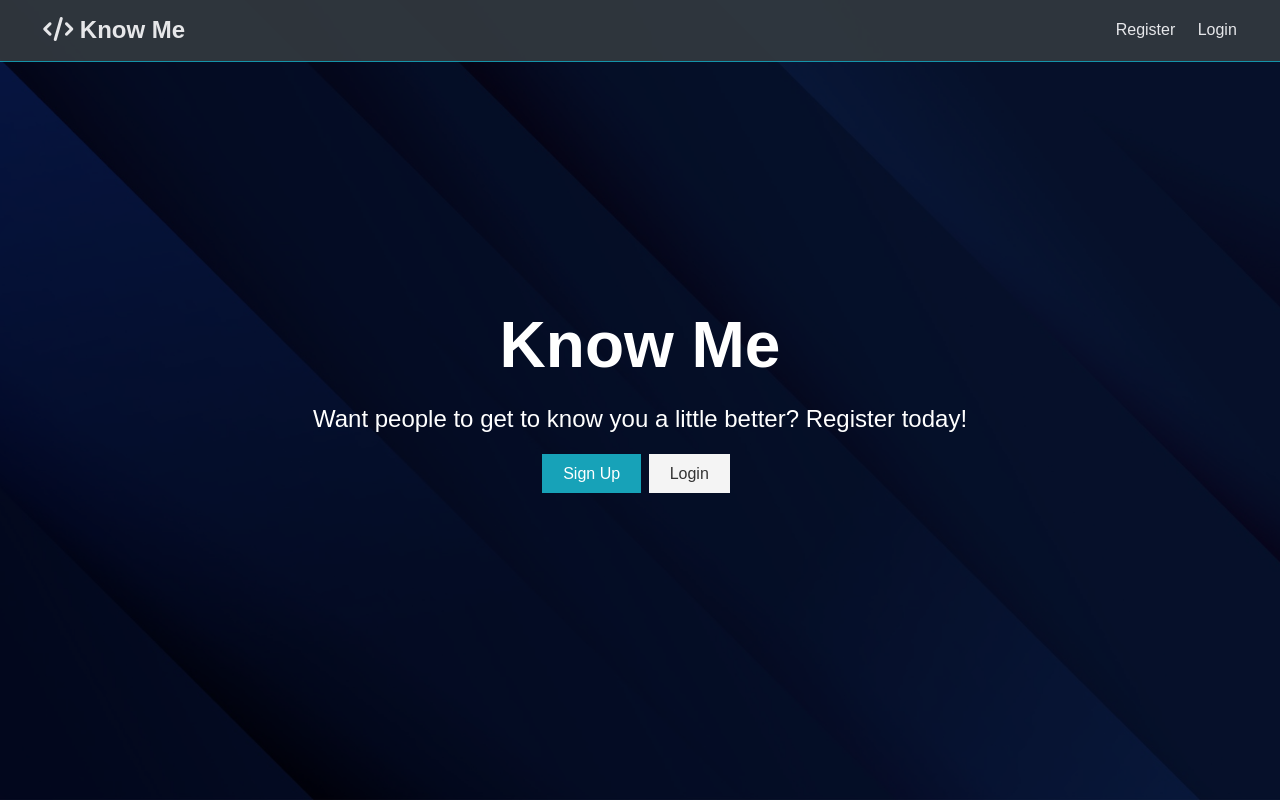
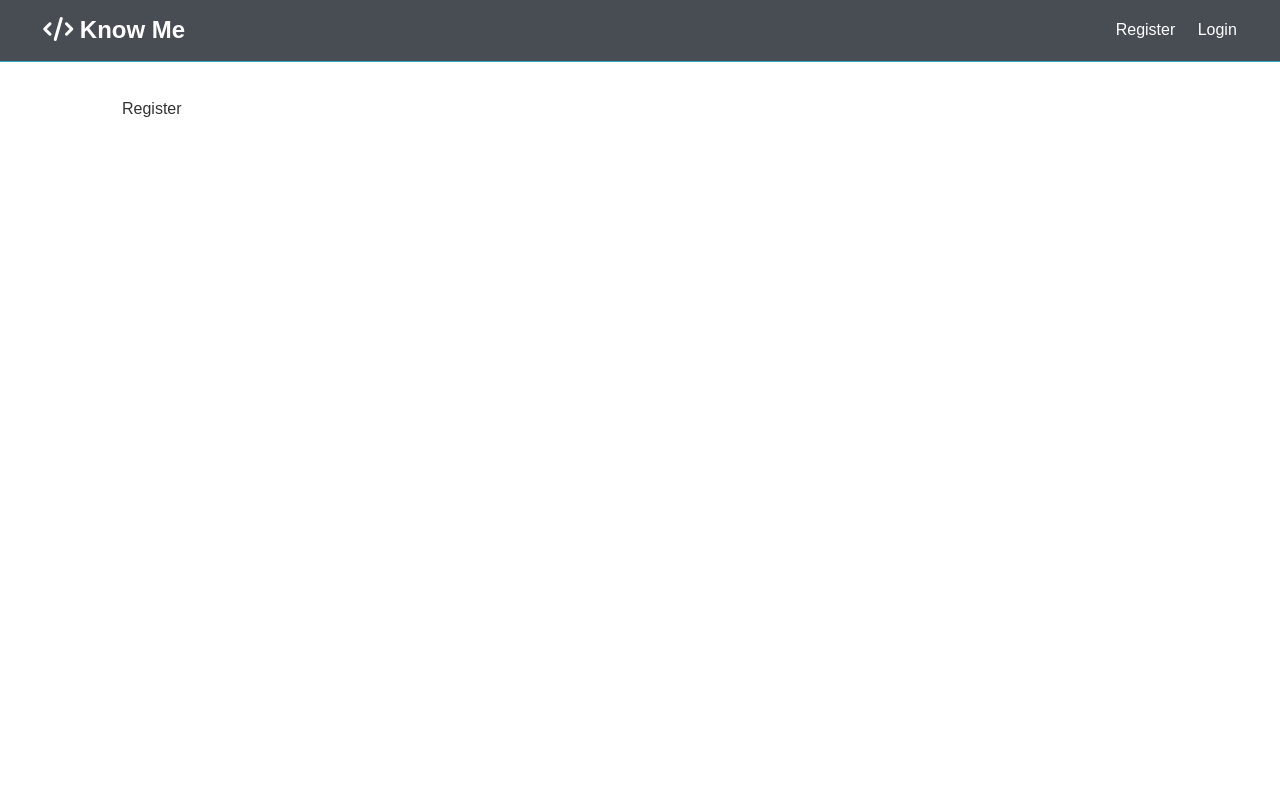
Before and after one commit to aaronarora/SocialNetworkApp, a React (Create React App) app in the folder client/: page /register in a window 1280 px wide. Shown: the top 800 px of the page. Built offline with nearby package versions, Linux system fonts and the light colour scheme.

Commit message:
fixed routes and href to Link

```diff
--- a/client/src/App.js
+++ b/client/src/App.js
@@ -1,14 +1,25 @@
 import React, { Fragment } from "react";
+import { BrowserRouter as Router, Route, Switch } from "react-router-dom";
 import Landing from "./components/layout/Landing";
 import Navbar from "./components/layout/Navbar";
+import Register from "./components/auth/Register";
+import Login from "./components/auth/Login";
 
 import "./App.css";
 
 const App = () => (
-  <Fragment>
-    <Navbar></Navbar>
-    <Landing></Landing>
-  </Fragment>
+  <Router>
+    <Fragment>
+      <Navbar />
+      <Route exact path="/" component={Landing} />
+      <section className="container">
+        <Switch>
+          <Route exact path="/register" component={Register} />
+          <Route exact path="/login" component={Login} />
+        </Switch>
+      </section>
+    </Fragment>
+  </Router>
 );
 
 export default App;
--- /dev/null
+++ b/client/src/components/auth/Login.js
@@ -0,0 +1,7 @@
+import React from "react";
+
+export const Login = () => {
+  return <div>Login</div>;
+};
+
+export default Login;
--- /dev/null
+++ b/client/src/components/auth/Register.js
@@ -0,0 +1,6 @@
+import React from "react";
+
+export const Register = () => {
+  return <div>Register</div>;
+};
+export default Register;
--- a/client/src/components/layout/Landing.js
+++ b/client/src/components/layout/Landing.js
@@ -1,4 +1,5 @@
 import React from "react";
+import { Link } from "react-router-dom";
 
 export const Landing = () => {
   return (
@@ -11,12 +12,12 @@
           </p>
 
           <div className="buttons">
-            <a href="register.html" className="btn btn-primary">
+            <Link to="/register" className="btn btn-primary">
               Sign Up
-            </a>
-            <a href="login.html" className="btn btn-light">
+            </Link>
+            <Link to="/login" className="btn btn-light">
               Login
-            </a>
+            </Link>
           </div>
         </div>
         <p id="souceofimg">
--- a/client/src/components/layout/Navbar.js
+++ b/client/src/components/layout/Navbar.js
@@ -1,20 +1,21 @@
 import React from "react";
+import { Link } from "react-router-dom";
 
 export const Navbar = () => {
   return (
     <nav className="navbar bg-dark">
       <h1>
-        <a href="index.html">
+        <Link to="/">
           <i className="fas fa-code"></i> Know Me
-        </a>
+        </Link>
       </h1>
       <ul>
         {/* <li><a href="profiles.html">Developers</a></li>  */}
         <li>
-          <a href="register.html">Register</a>
+          <Link to="/register">Register</Link>
         </li>
         <li>
-          <a href="login.html">Login</a>
+          <Link to="/login">Login</Link>
         </li>
       </ul>
     </nav>
```
